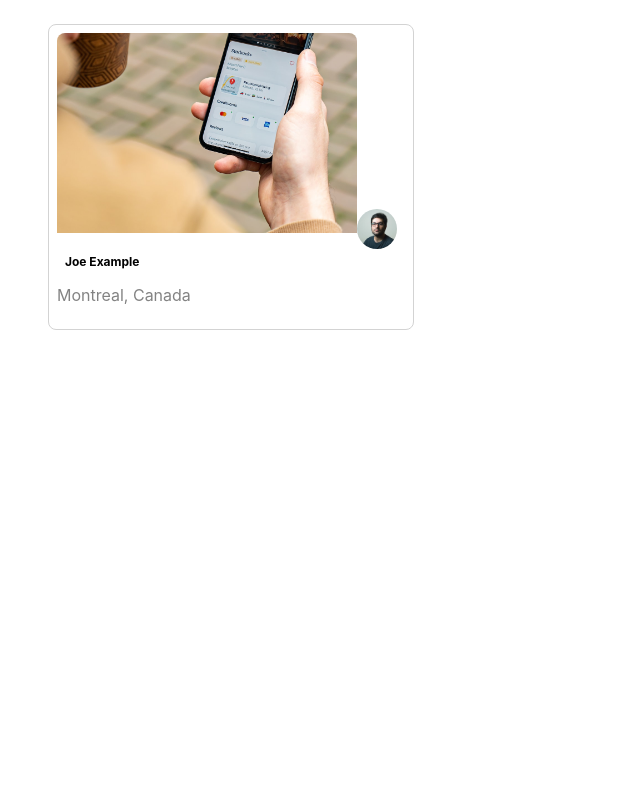
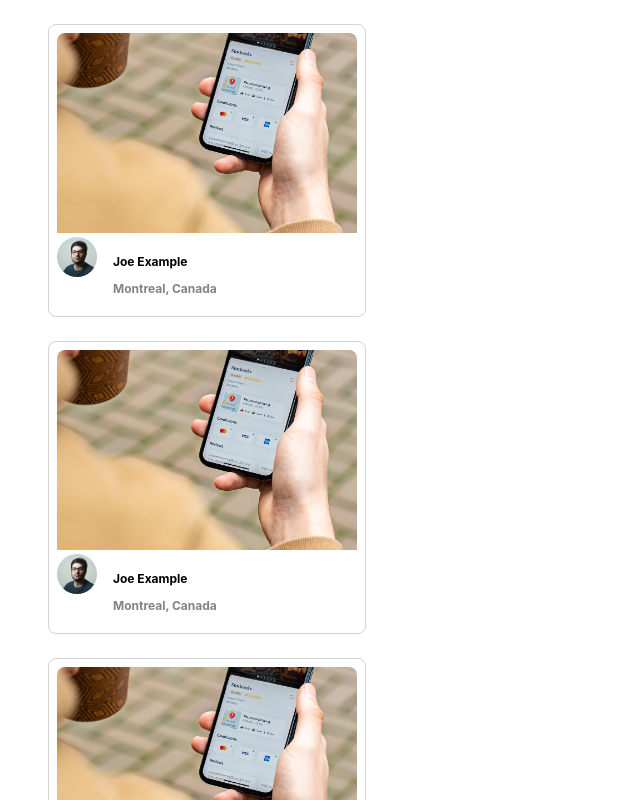
Before and after one commit to MPNose/photolabs, a React (Create React App) app in the folder frontend/: page / in a window 1280 px wide. Shown: the top 800 px of the page, without its empty margins (0-640 px from the left). Built offline with nearby package versions, Linux system fonts and the light colour scheme; the HTML template or start-up script is replaced by a standard one.

Commit message:
looped over the item three times to simulate rendering multiple images.

```diff
--- a/frontend/src/App.jsx
+++ b/frontend/src/App.jsx
@@ -17,9 +17,12 @@
 
 // Note: Rendering a single component to build components in isolation
 const App = () => {
+  const photos = [sampleDataForPhotoListItem, sampleDataForPhotoListItem, sampleDataForPhotoListItem];
   return (
     <div className="App">
-      <PhotoListItem photo={sampleDataForPhotoListItem} />
+      {photos.map((photo, index) => (
+      <PhotoListItem key={index} photo={photo} />
+      ))}
     </div>
   );
 };
--- a/frontend/src/components/PhotoListItem.jsx
+++ b/frontend/src/components/PhotoListItem.jsx
@@ -9,9 +9,13 @@
   return (
     <div className="photo-list__item">
       <img className="photo-list__image" src={props.photo.imageSource} alt="photo" />
-      <img className="photo-list__user-profile" src={props.photo.profile} alt="profile" />
-      <p className="photo-list__user-info">{props.photo.username}</p>
-      <p className="photo-list__user-location">{`${props.photo.location.city}, ${props.photo.location.country}`}</p>
+      <div className="photo-list__user-details">
+        <img className="photo-list__user-profile" src={props.photo.profile} alt="profile" />
+        <div className="photo-list__user-info">
+          <p >{props.photo.username}</p>
+          <p className="photo-list__user-location">{`${props.photo.location.city}, ${props.photo.location.country}`}</p>
+        </div>
+      </div>
     </div>
   )
 };
```
